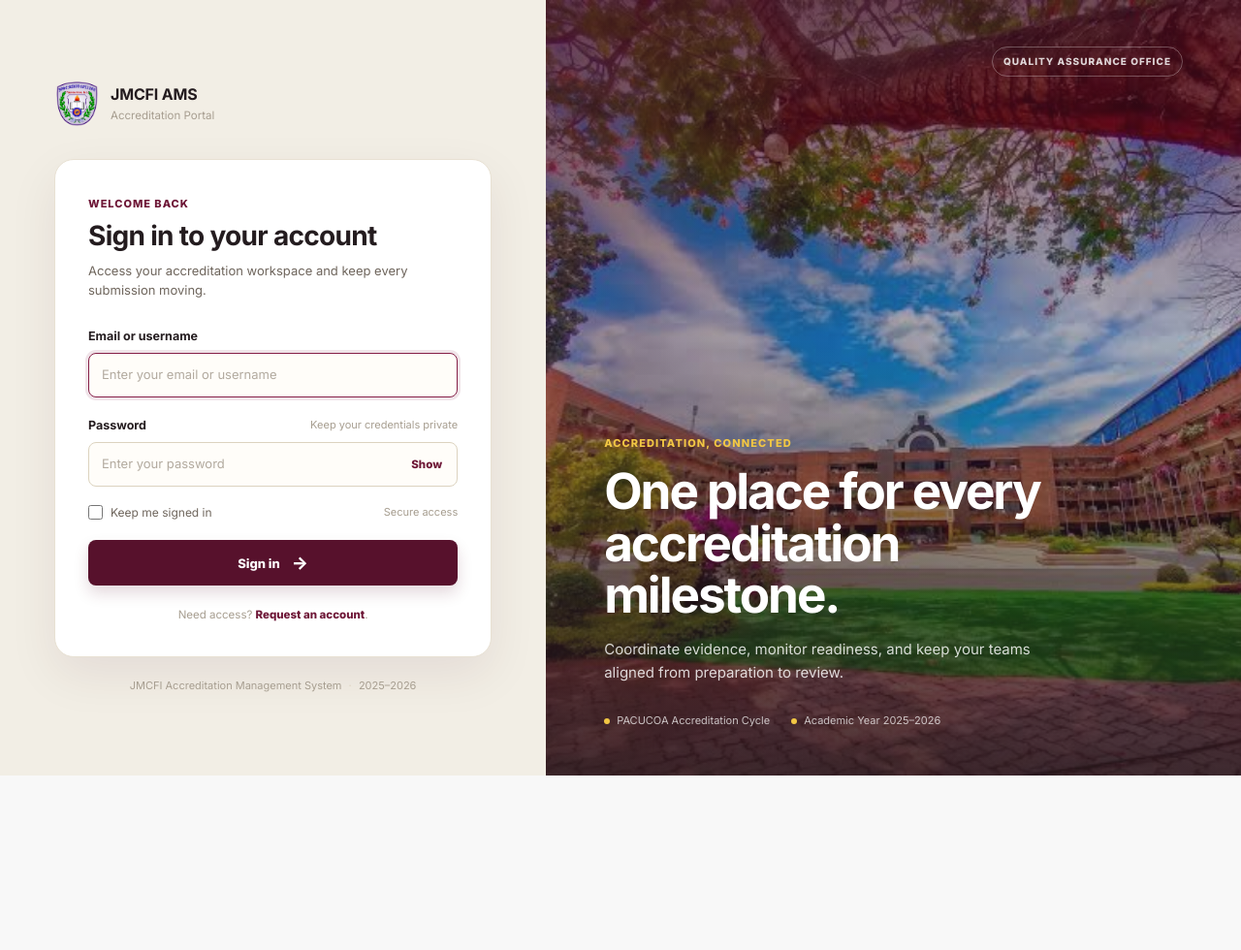
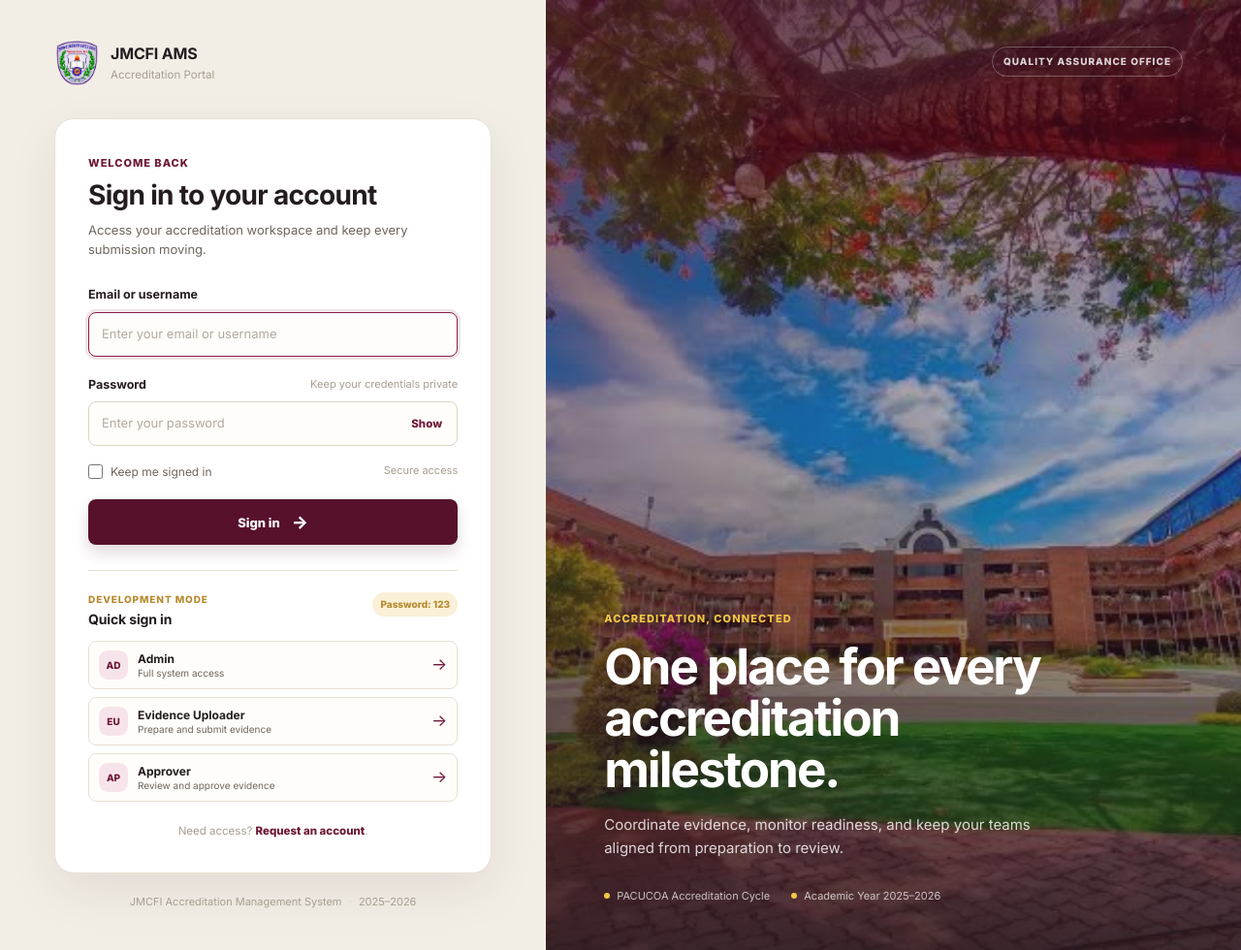
Before and after one commit to Ashhh02/accreditation_management_system, a Django app: page /login/ in a window 1280 px wide. Shown: the whole page at 97% size. Before the commit the page ends 800 px from the top, so only its background shows below. Run offline with Django 5.2, Linux system fonts and the light colour scheme.

Commit message:
add demo quick login buttons

```diff
--- a/accounts/templates/accounts/login.html
+++ b/accounts/templates/accounts/login.html
@@ -79,6 +79,37 @@
             </button>
           </form>
 
+          {% if demo_login_options %}
+            <section class="demo-login" aria-labelledby="demo-login-title">
+              <div class="demo-login-heading">
+                <div>
+                  <span class="demo-login-eyebrow">Development mode</span>
+                  <h2 id="demo-login-title">Quick sign in</h2>
+                </div>
+                <span class="demo-login-password">Password: 123</span>
+              </div>
+              <div class="demo-login-list">
+                {% for account in demo_login_options %}
+                  <button
+                    type="button"
+                    class="demo-login-button"
+                    data-demo-login
+                    data-demo-username="{{ account.username }}"
+                    data-demo-password="{{ account.password }}"
+                    aria-label="Sign in as {{ account.label }}"
+                  >
+                    <span class="demo-login-initials">{{ account.initials }}</span>
+                    <span class="demo-login-copy">
+                      <strong>{{ account.label }}</strong>
+                      <small>{{ account.role }}</small>
+                    </span>
+                    <span class="demo-login-arrow" aria-hidden="true">→</span>
+                  </button>
+                {% endfor %}
+              </div>
+            </section>
+          {% endif %}
+
           <p class="login-support">Need access? <a href="{% url 'register' %}">Request an account</a>.</p>
         </div>
 
--- a/accounts/views.py
+++ b/accounts/views.py
@@ -1,4 +1,5 @@
 from django.contrib.auth.views import LoginView
+from django.conf import settings
 from django.contrib.auth import update_session_auth_hash
 from django.contrib.auth.forms import PasswordChangeForm
 from django.contrib.auth.mixins import LoginRequiredMixin
@@ -25,11 +26,41 @@ from .forms import (
 )
 
 
+DEMO_LOGIN_OPTIONS = (
+    {
+        'label': 'Admin',
+        'role': 'Full system access',
+        'username': 'admin',
+        'password': '123',
+        'initials': 'AD',
+    },
+    {
+        'label': 'Evidence Uploader',
+        'role': 'Prepare and submit evidence',
+        'username': 'uploader',
+        'password': '123',
+        'initials': 'EU',
+    },
+    {
+        'label': 'Approver',
+        'role': 'Review and approve evidence',
+        'username': 'approver',
+        'password': '123',
+        'initials': 'AP',
+    },
+)
+
+
 class PortalLoginView(LoginView):
     authentication_form = PortalAuthenticationForm
     template_name = 'accounts/login.html'
     redirect_authenticated_user = True
     extra_context = {'page_title': 'Sign in'}
+
+    def get_context_data(self, **kwargs):
+        context = super().get_context_data(**kwargs)
+        context['demo_login_options'] = DEMO_LOGIN_OPTIONS if settings.DEMO_MODE else ()
+        return context
 
     def get_success_url(self):
         return self.get_redirect_url() or reverse('dashboard:index')
--- a/static/css/login.css
+++ b/static/css/login.css
@@ -270,6 +270,116 @@
   line-height: 1;
 }
 
+.demo-login {
+  margin-top: 26px;
+  padding-top: 22px;
+  border-top: 1px solid var(--color-border);
+}
+
+.demo-login-heading {
+  display: flex;
+  align-items: flex-start;
+  justify-content: space-between;
+  gap: 16px;
+  margin-bottom: 12px;
+}
+
+.demo-login-eyebrow {
+  display: block;
+  margin-bottom: 3px;
+  color: var(--gold-600);
+  font-size: 10px;
+  font-weight: 800;
+  letter-spacing: 0.09em;
+  text-transform: uppercase;
+}
+
+.demo-login-heading h2 {
+  color: var(--color-text);
+  font-size: 14px;
+  letter-spacing: -0.01em;
+}
+
+.demo-login-password {
+  padding: 5px 8px;
+  border-radius: var(--radius-pill);
+  background: var(--gold-100);
+  color: var(--gold-600);
+  font-size: 10px;
+  font-weight: 800;
+  white-space: nowrap;
+}
+
+.demo-login-list {
+  display: grid;
+  gap: 8px;
+}
+
+.demo-login-button {
+  width: 100%;
+  display: flex;
+  align-items: center;
+  gap: 10px;
+  padding: 9px 10px;
+  border: 1px solid var(--color-border);
+  border-radius: var(--radius-sm);
+  background: #fffdf9;
+  color: var(--color-text);
+  text-align: left;
+  transition: border-color 140ms ease, background 140ms ease, transform 140ms ease;
+}
+
+.demo-login-button:hover {
+  border-color: var(--maroon-600);
+  background: var(--maroon-100);
+  transform: translateY(-1px);
+}
+
+.demo-login-button:disabled {
+  cursor: wait;
+  opacity: 0.65;
+}
+
+.demo-login-initials {
+  width: 30px;
+  height: 30px;
+  display: inline-flex;
+  align-items: center;
+  justify-content: center;
+  flex: 0 0 auto;
+  border-radius: 9px;
+  background: var(--maroon-100);
+  color: var(--maroon-700);
+  font-size: 10px;
+  font-weight: 800;
+}
+
+.demo-login-copy {
+  min-width: 0;
+  display: flex;
+  flex: 1;
+  flex-direction: column;
+  gap: 1px;
+}
+
+.demo-login-copy strong {
+  font-size: 12px;
+}
+
+.demo-login-copy small {
+  overflow: hidden;
+  color: var(--color-text-muted);
+  font-size: 10px;
+  text-overflow: ellipsis;
+  white-space: nowrap;
+}
+
+.demo-login-arrow {
+  color: var(--maroon-700);
+  font-size: 17px;
+  line-height: 1;
+}
+
 .login-submit-link {
   text-decoration: none;
 }
--- a/static/js/login.js
+++ b/static/js/login.js
@@ -22,4 +22,21 @@ document.addEventListener('DOMContentLoaded', function () {
       submitButton.querySelector('.login-submit-label').textContent = 'Signing in...';
     });
   }
+
+  document.querySelectorAll('[data-demo-login]').forEach(function (button) {
+    button.addEventListener('click', function () {
+      if (!loginForm) return;
+      const usernameInput = loginForm.querySelector('[name="username"]');
+      const passwordInput = loginForm.querySelector('[name="password"]');
+      if (!usernameInput || !passwordInput) return;
+
+      usernameInput.value = button.dataset.demoUsername || '';
+      passwordInput.value = button.dataset.demoPassword || '';
+      if (typeof loginForm.requestSubmit === 'function') {
+        loginForm.requestSubmit(submitButton);
+      } else {
+        loginForm.submit();
+      }
+    });
+  });
 });
```
